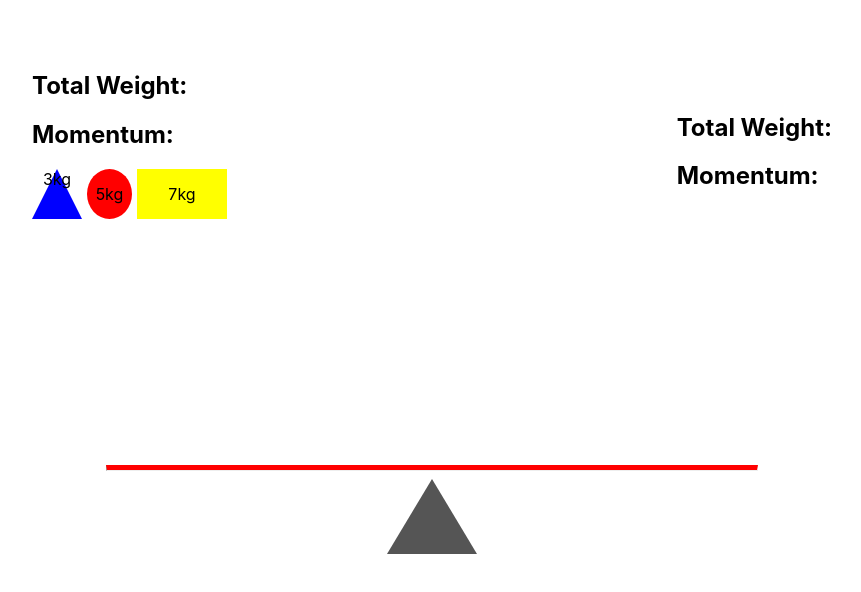
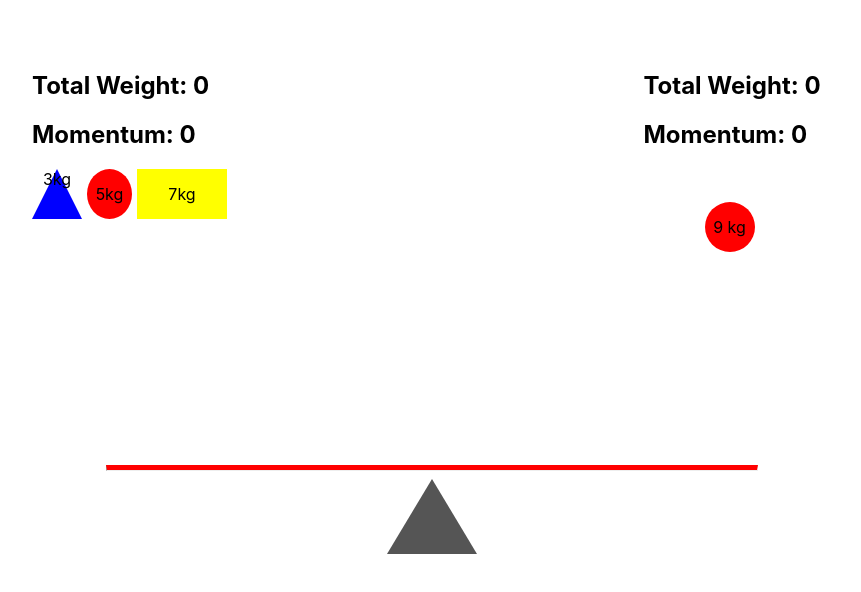
Before and after one commit to mehmeteyupoglu/teeter-totter, a React (Create React App) app in the folder teeter-totter/: page / in a window 1280 px wide. Shown: the top 592 px of the page, without its empty margins (208-1069 px from the left). Built offline with nearby package versions, Linux system fonts and the light colour scheme.

Commit message:
Refactor components with redux hooks

```diff
--- a/teeter-totter/src/components/ObjectBox/LeftSide/LeftSide.js
+++ b/teeter-totter/src/components/ObjectBox/LeftSide/LeftSide.js
@@ -1,15 +1,21 @@
 import React from 'react';
+import { useSelector, useDispatch } from "react-redux"
+
+
 
 const LeftSide = () => {
+    const weight = useSelector(state => state.appReducer.leftTotalWeight)
+    const momentum = useSelector(state => state.appReducer.leftMomentum)
+
     return (
         <div>
             <div className="left-box">
                     <div className="score-board">
-                        <h2>Total Weight: </h2>
-                        <h2>Momentum: </h2>
+                        <h2>Total Weight: {weight} </h2>
+                        <h2>Momentum: {momentum} </h2>
                     </div>
                     <div className="boxes">
-                        <div className="triangle-up">3kg</div>
+                        <div className="triangle">3kg</div>
                         <div className="circle">5kg</div>
                         <div className="rectangle">7kg</div>
                     </div>
--- a/teeter-totter/src/components/ObjectBox/ObjectBox.js
+++ b/teeter-totter/src/components/ObjectBox/ObjectBox.js
@@ -2,23 +2,48 @@ import React, { Component } from 'react';
 import { StyledObjects } from "./styles"
 import LeftSide from "./LeftSide"
 import RightSide from "./RightSide"
+
+
 
 class ObjectBox extends Component {
     constructor(props) {
         super(props)
 
         this.state = {
+             leftTotalWeight: 0,
+             rightTotalWeight: 0,
+             rightMomentum: 0,
+             leftMomentum: 0,
+        }
+    }
 
+    movePlayer = () => {
+
+    }
+
+    dropPlayer = () => {
+
+    }
+
+    move = ({keycode}) => {
+
+        if (keycode === 37) {
+            this.movePlayer(-1)
+        } else if (keycode === 39) {
+            this.movePlayer(1)
+        } else if (keycode === 40) {
+            this.dropPlayer()
         }
     }
 
     render() {
+        const { leftTotalWeight, rightTotalWeight } = this.state
         return (
             <div>
                 <StyledObjects>
                     <div className="main-box">
-                        <LeftSide />
-                        <RightSide />
+                        <LeftSide leftTotalWeight={leftTotalWeight}/>
+                        <RightSide rightTotalWeight={rightTotalWeight}/>
                     </div>
                 </StyledObjects>
             </div>
--- a/teeter-totter/src/components/ObjectBox/RightSide/RightSide.js
+++ b/teeter-totter/src/components/ObjectBox/RightSide/RightSide.js
@@ -1,12 +1,31 @@
 import React from 'react';
+import { useSelector, useDispatch} from "react-redux"
+
+const options = ["triangle", "rectangle", "circle"]
+
+const getRandomBox = (arr) => {
+    const randomIndex = Math.floor(Math.random() * arr.length);
+    const randomItem =  arr[randomIndex];
+    return randomItem;
+  };
+
+const randomWeight = Math.floor(Math.random() * 9) + 1
+const randomBox = getRandomBox(options)
 
 const RightSide = () => {
+
+    const weight = useSelector(state => state.appReducer.rightTotalWeight)
+    const momentum = useSelector(state => state.appReducer.rightMomentum)
+
     return (
-        <div>
-            <div className="right-box">
-                <div className="score-board">
-                    <h2>Total Weight: </h2>
-                    <h2>Momentum: </h2>
+        <div className="right-box">
+            <div className="score-board">
+                <h2>Total Weight: {weight}</h2>
+                <h2>Momentum: {momentum}</h2>
+            </div>
+            <div className="boxes">
+                <div className={randomBox}>
+                    {randomWeight} kg
                 </div>
             </div>
         </div>
--- a/teeter-totter/src/components/ObjectBox/styles.js
+++ b/teeter-totter/src/components/ObjectBox/styles.js
@@ -9,19 +9,62 @@ align-items: center;
     display: flex;
     justify-content: space-between;
     align-items: center;
-    width: 900px;
+    width: 800px;
     height: 610px;
+
+    .left-box {
+        display: flex;
+        flex-direction: column;
+        height: 200px;
+        width: 200px;
+
+        .boxes {
+            display: flex;
+            .triangle {
+                width: 0;
+                height: 0;
+                border-left: 25px solid transparent;
+                border-right: 25px solid transparent;
+                border-bottom: 50px solid blue;
+                display: flex;
+                justify-content: center;
+                align-items: flex-start;
+                margin-right: 5px;
+            }
+            .circle {
+                height: 50px;
+                width: 50px;
+                border-radius: 50%;
+                background-color: red;
+                margin-right: 5px;
+                display: flex;
+                justify-content: center;
+                align-items: center;
+            }
+
+            .rectangle {
+                height: 50px;
+                width: 100px;
+                background-color: yellow;
+                margin-right: 5px;
+                display: flex;
+                justify-content: center;
+                align-items: center;
+            }
+        }
+
 }
 
-.left-box {
+.right-box {
     display: flex;
     flex-direction: column;
+    justify-content: space-between;
+    align-items: center;
     height: 200px;
     width: 200px;
 
     .boxes {
-        display: flex;
-        .triangle-up {
+        .triangle {
             width: 0;
             height: 0;
             border-left: 25px solid transparent;
@@ -53,8 +96,6 @@ align-items: center;
             align-items: center;
         }
     }
-
-
 }
 
 `
--- a/teeter-totter/src/state/TT_Store/reducers.js
+++ b/teeter-totter/src/state/TT_Store/reducers.js
@@ -23,6 +23,14 @@ const appReducer = (state=initialState, action) => {
             return {
                 ...state, position: action.payload
             }
+        case Actions.ADD_TO_RIGHT:
+            return {
+                ...state, rightTotalWeight: action.payload
+            }
+        case Actions.ADD_TO_LEFT:
+            return {
+                ...state, leftTotalWeight: action.payload
+            }
         default:
             return state
     }
--- a/teeter-totter/src/state/TT_Store/types.js
+++ b/teeter-totter/src/state/TT_Store/types.js
@@ -1,3 +1,5 @@
 export const MOVE_RIGHT = "MOVE_RIGHT"
 export const MOVE_LEFT = "MOVE_LEFT"
 export const DROP = "DROP"
+export const ADD_TO_RIGHT = "ADD_TO_RIGHT"
+export const ADD_TO_LEFT = "ADD_TO_LEFT"
```
Also changed, not shown: teeter-totter/src/state/TT_Store/actions.js (+14 -0 lines).
